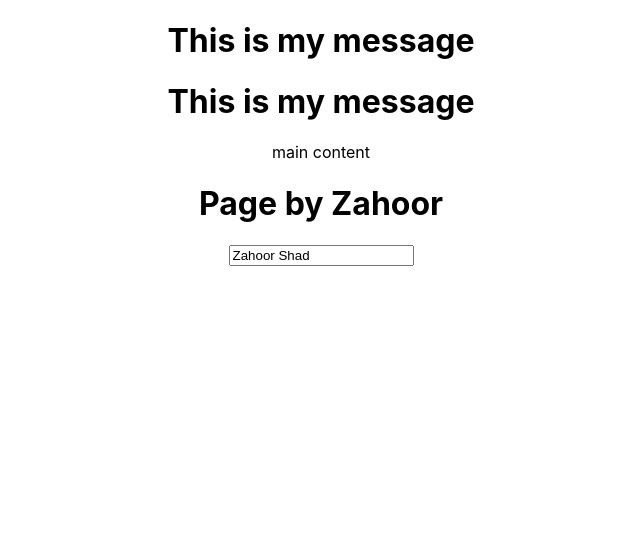
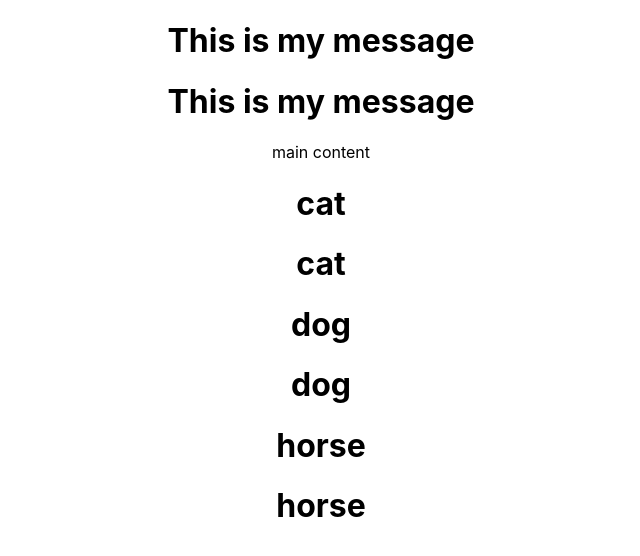
Before and after one commit to Zahoor58/React-Introduction, a React (Create React App) app: page / in a window 1280 px wide. Shown: the top 556 px of the page, without its empty margins (319-959 px from the left). Built offline with nearby package versions, Linux system fonts and the light colour scheme.

Commit message:
Explored loop and key in react.js

```diff
--- a/src/App.js
+++ b/src/App.js
@@ -1,37 +1,31 @@
-import React from 'react';
-import './App.css';
+import React from "react";
+import "./App.css";
 // import { Header } from './components/header';
-import Header from './components/header';
+import Header from "./components/header";
 import Footer from "./components/footer.js";
 
 function createAlert() {
-    alert('Hello, you clicked me');
+  alert("Hello, you clicked me");
 }
 
 function ShowMessage(props) {
-    if (props.toShow) {
-        return <h2 > My message < /h2>
-    } else {
-        return <h2 > Forbiden < /h2>
-    }
-
+  if (props.toShow) {
+    return <h2> My message </h2>;
+  } else {
+    return <h2> Forbiden </h2>;
+  }
 }
 
 function App() {
-    return ( <
-        div className = "App" >
-        <
-        Header info = "This is my message" / >
-        <
-        p > main content < /p>  <
-        Footer trademark = "Page by Zahoor"
-        myalert = { createAlert }
-        />   <
-        // ShowMessage toShow = { true }
-        // / > <
-        /
-        div >
-    );
+  return (
+    <div className="App">
+      <Header info="This is my message" />
+      <p> main content </p>{" "}
+      <Footer trademark="Page by Zahoor" myalert={createAlert} />{" "}
+      {/* ShowMessage toShow = { true }
+       / >  */}
+    </div>
+  );
 }
 
 export default App;
--- a/src/components/footer.js
+++ b/src/components/footer.js
@@ -8,40 +8,28 @@ class Footer extends Component {
   state = {
     name: "Zahoor Shad",
     age: 35,
-        isLogin: true
+    isLogin: true,
+  };
+  changed = (evt) => {
+    this.setState({ name: evt.target.value });
+    console.log("changed", evt.target.value);
+  };
+  render() {
+    const animals=['cat','dog','horse']
+    return (
+      <div>
+            {
+                animals.map(animal=>{
+                    return (
+                    <div key={animal}>
+                        <h1>{animal}</h1>
+                        <h1>{animal}</h1>
+                    </div>
+                    )
+                })
             }
-    changed = (evt) => {
-        this.setState({ name: evt.target.value })
-        console.log('changed', evt.target.value);
+      </div>
+    );
   }
-    render() {
-
-        return <div > {
-            /* <
-                        h1 onClick = { this.createAlert } > { this.props.trademark } < /h1 >  */
-        } {
-            // this.state.age === 35 ? "Yes" : "No"
-            this.state.isLogin ? ( <
-                React.Fragment > <
-                h1 onClick = { this.props.myalert } > { this.props.trademark } < /h1 >  <input value={this.state.name} onChange = { this.changed }
-                type = 'text' / >
-                <
-                /React.Fragment>
-            ) : ( <
-                React.Fragment > <
-                h1 > you cannot se e this content < /h1 >  <
-                h2 > You must be login < /h2>  < /
-                React.Fragment >
-            )
-
-        }
-
-
-
-        <
-        /
-        div >
-    }
-
 }
 export default Footer;
```
Also changed, not shown: src/index.js (+6 -6 lines). Lines whose indentation alone changed are shown as unchanged.
